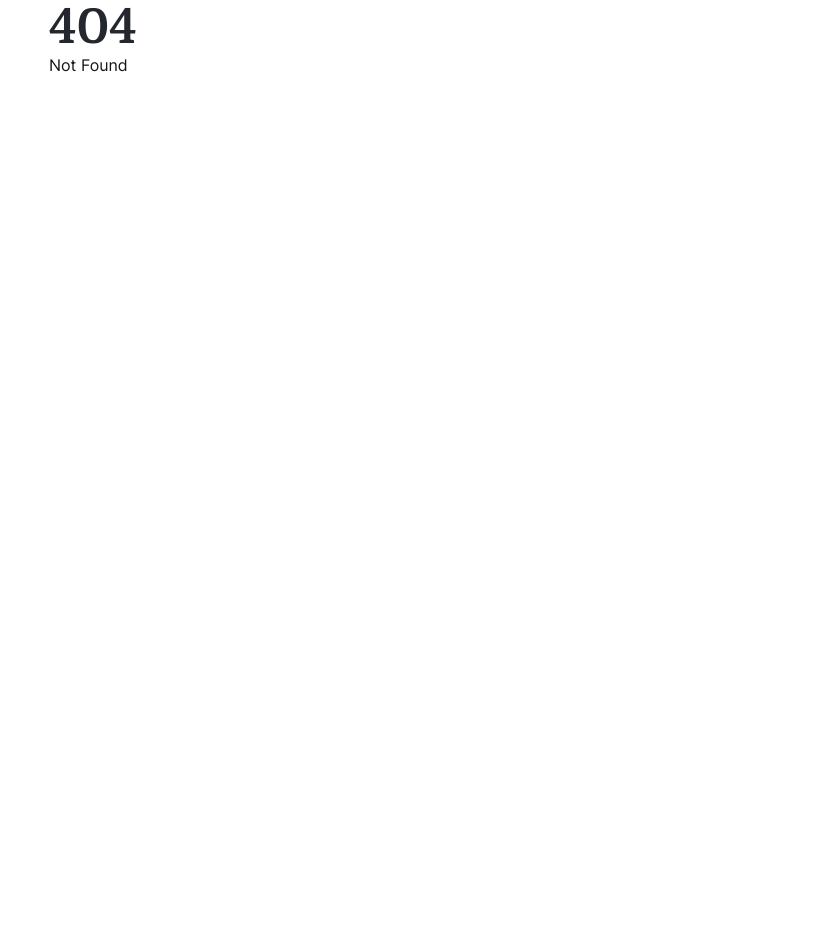
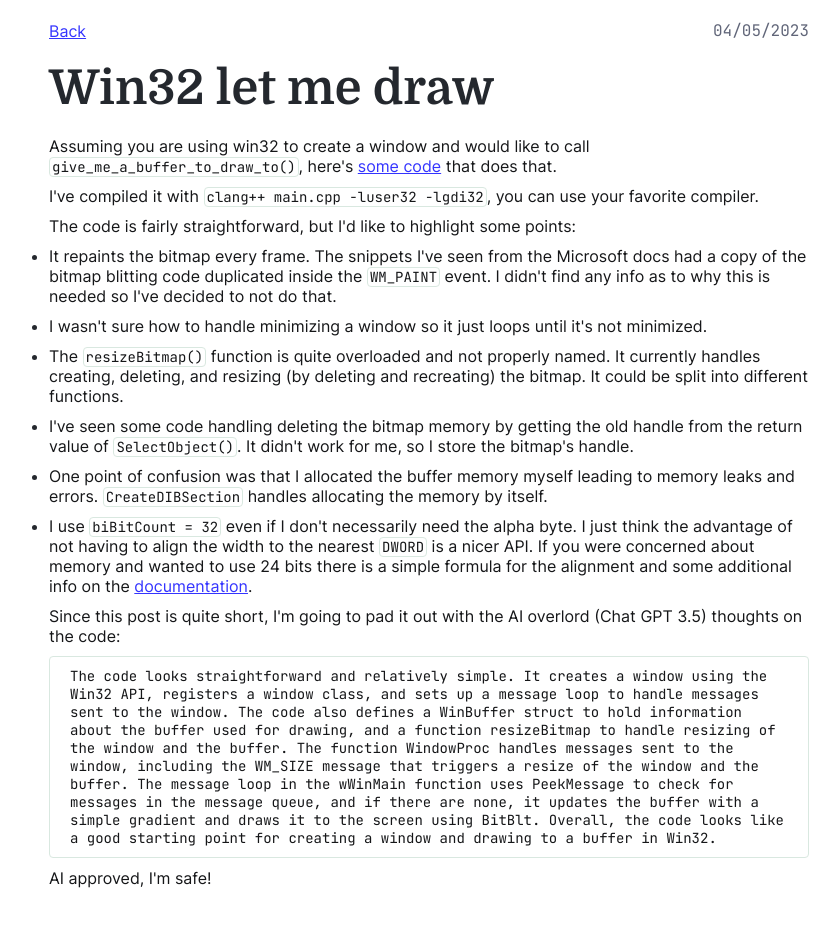
Before and after one commit to lorenzored98/lorenzored98.github.io, a SvelteKit app: page /win32-let-me-draw in a window 1280 px wide. Before the commit this address had no page. Shown: the top 926 px of the page, without its empty margins (211-1051 px from the left). Before the commit the page ends 800 px from the top, so only its background shows below. Built offline with nearby package versions, Linux system fonts and the light colour scheme.

Commit message:
win32 post

```diff
--- a/src/routes/+page.svelte
+++ b/src/routes/+page.svelte
@@ -15,6 +15,10 @@
 </header>
 <main>
 	<ol>
+		<IndexListItem href="/win32-let-me-draw" timestamp={1683225504}>
+			Win32 let me draw
+		</IndexListItem>
+
 		<IndexListItem href="/thoughts-on-rpg-equipment" timestamp={1672335496}>
 			Thoughts on RPG equipment
 		</IndexListItem>
--- /dev/null
+++ b/src/routes/win32-let-me-draw/+page.svelte
@@ -0,0 +1,99 @@
+<script>
+	import Title from "$lib/Title.svelte";
+	import Section from "$lib/Section.svelte";
+	import Main from "$lib/Main.svelte";
+	import Seo from "$lib/Seo.svelte";
+	import BlankLink from "$lib/BlankLink.svelte";
+</script>
+
+<Seo
+	title="Win32 let me draw"
+	description="Simplest code for drawing to a window in win32"
+	keywords="win32, windows, win32 bitmap, win32 draw to window, win32 gdi, win32 DBI"
+/>
+
+<Main>
+	<Section>
+		<Title timestamp={1683225504}>Win32 let me draw</Title>
+
+		<p>
+			Assuming you are using win32 to create a window and would like to
+			call <var>give_me_a_buffer_to_draw_to()</var>, here's
+			<BlankLink
+				href="https://gist.github.com/lorenzored98/093f517abceccb2b952e289a04730a67"
+				>some code</BlankLink
+			> that does that.
+		</p>
+		<p>
+			I've compiled it with <var>clang++ main.cpp -luser32 -lgdi32</var>,
+			you can use your favorite compiler.
+		</p>
+		<p>
+			The code is fairly straightforward, but I'd like to highlight some
+			points:
+		</p>
+		<ul>
+			<li>
+				It repaints the bitmap every frame. The snippets I've seen from
+				the Microsoft docs had a copy of the bitmap blitting code
+				duplicated inside the <var>WM_PAINT</var> event. I didn't find any
+				info as to why this is needed so I've decided to not do that.
+			</li>
+			<li>
+				I wasn't sure how to handle minimizing a window so it just loops
+				until it's not minimized.
+			</li>
+			<li>
+				The <var>resizeBitmap()</var> function is quite overloaded and not
+				properly named. It currently handles creating, deleting, and resizing
+				(by deleting and recreating) the bitmap. It could be split into different
+				functions.
+			</li>
+			<li>
+				I've seen some code handling deleting the bitmap memory by
+				getting the old handle from the return value of <var
+					>SelectObject()</var
+				>. It didn't work for me, so I store the bitmap's handle.
+			</li>
+			<li>
+				One point of confusion was that I allocated the buffer memory
+				myself leading to memory leaks and errors. <var
+					>CreateDIBSection</var
+				> handles allocating the memory by itself.
+			</li>
+			<li>
+				I use <var>biBitCount = 32</var> even if I don't necessarily
+				need the alpha byte. I just think the advantage of not having to
+				align the width to the nearest <var>DWORD</var> is a nicer API.
+				If you were concerned about memory and wanted to use 24 bits
+				there is a simple formula for the alignment and some additional
+				info on the <BlankLink
+					href="https://learn.microsoft.com/en-us/windows/win32/api/wingdi/ns-wingdi-bitmapinfoheader#calculating-surface-stride"
+					>documentation</BlankLink
+				>.
+			</li>
+		</ul>
+
+		<p>
+			Since this post is quite short, I'm going to pad it out with the AI
+			overlord (Chat GPT 3.5) thoughts on the code:
+		</p>
+		<blockquote>
+			The code looks straightforward and relatively simple. It creates a
+			window using the Win32 API, registers a window class, and sets up a
+			message loop to handle messages sent to the window. The code also
+			defines a WinBuffer struct to hold information about the buffer used
+			for drawing, and a function resizeBitmap to handle resizing of the
+			window and the buffer. The function WindowProc handles messages sent
+			to the window, including the WM_SIZE message that triggers a resize
+			of the window and the buffer. The message loop in the wWinMain
+			function uses PeekMessage to check for messages in the message
+			queue, and if there are none, it updates the buffer with a simple
+			gradient and draws it to the screen using BitBlt. Overall, the code
+			looks like a good starting point for creating a window and drawing
+			to a buffer in Win32.
+		</blockquote>
+
+		<p>AI approved, I'm safe!</p>
+	</Section>
+</Main>
```
